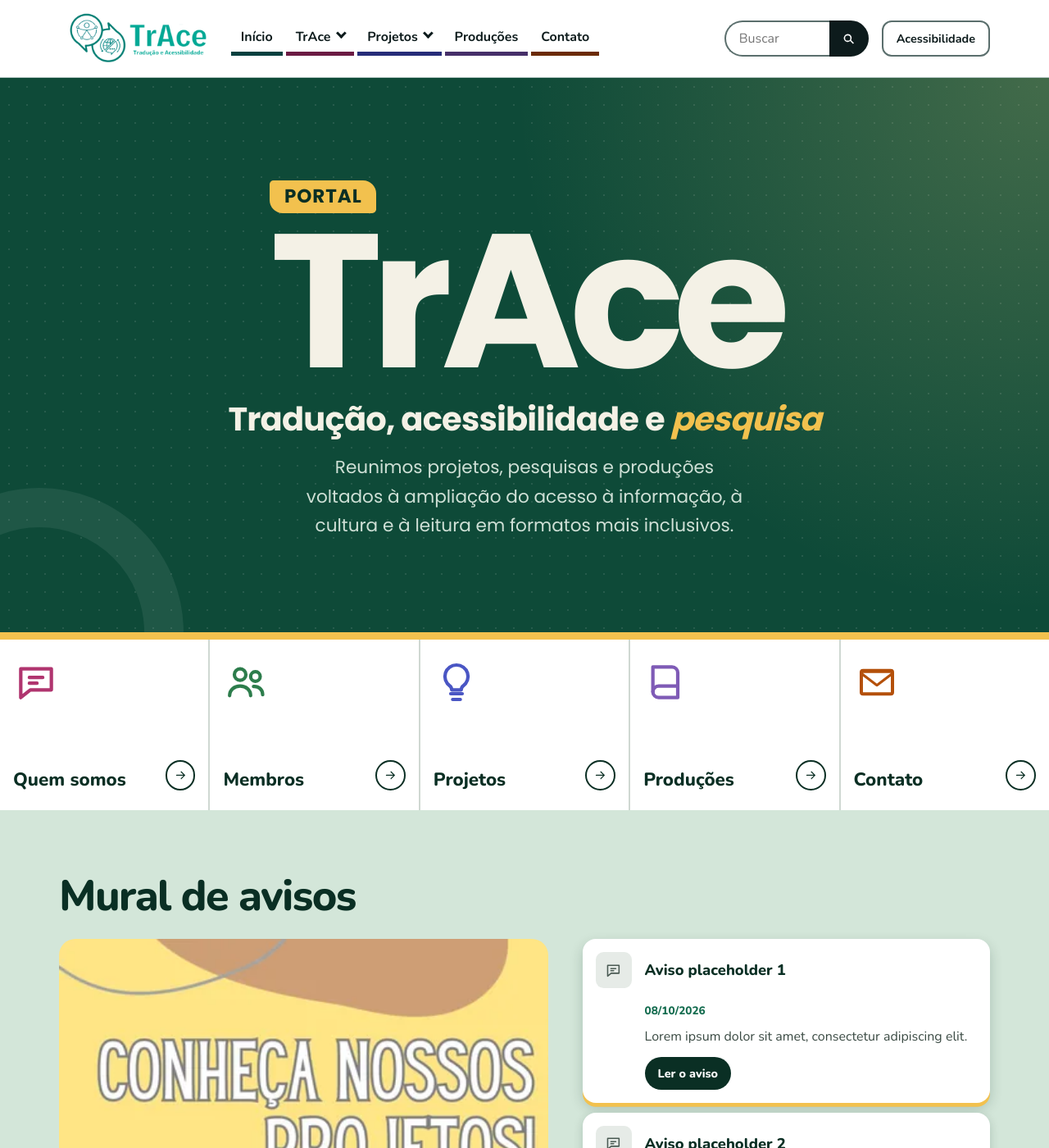
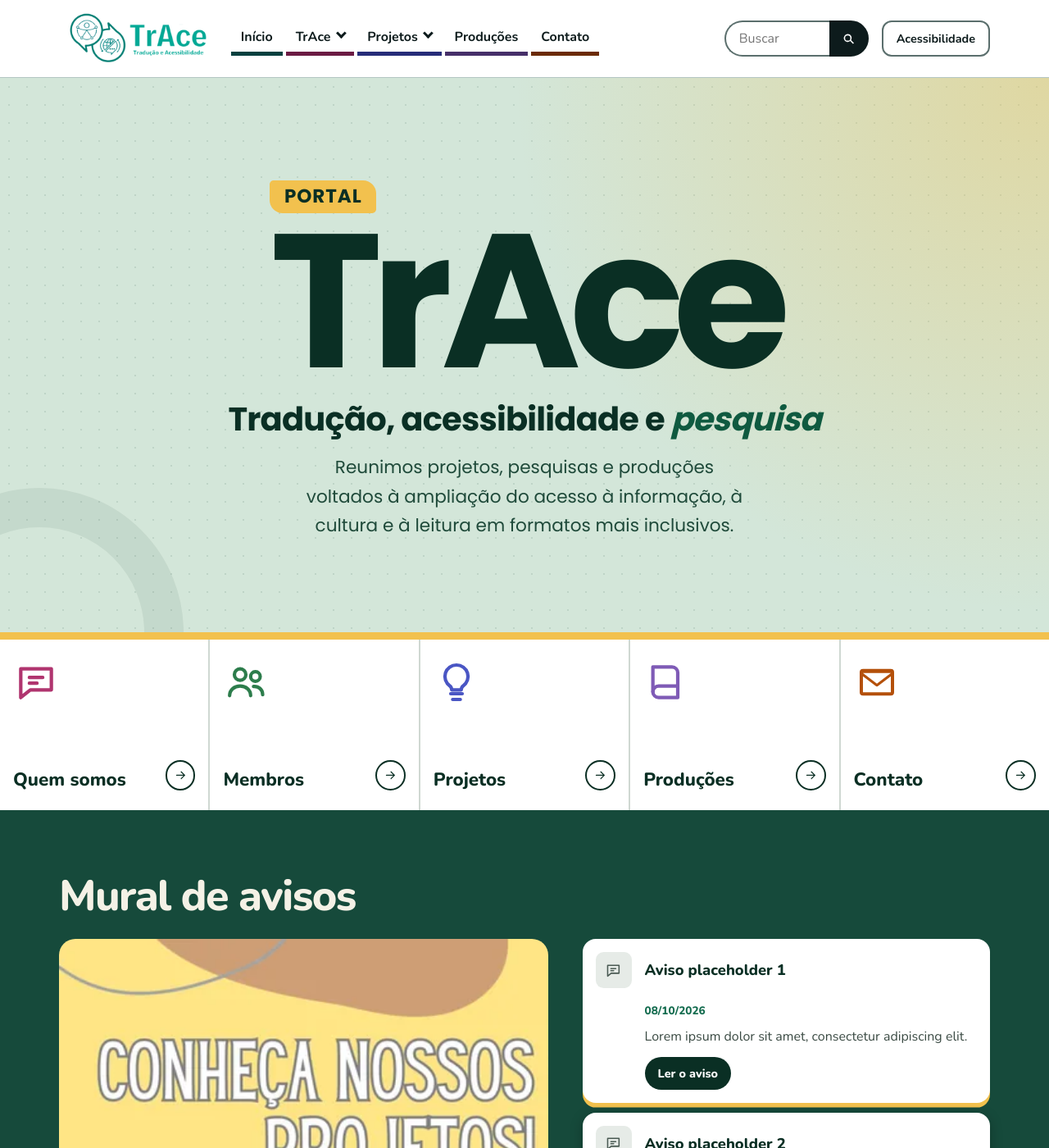
Before and after one commit to Niuuzinho/site-trace-teste, a Jekyll site: the page built from inicio-teste.html, in a window 1280 px wide and 1400 px high. Shown: the whole window at 82% size. Built offline with Jekyll 4.4.1, drawn with Linux system fonts in a browser that asks for light colours.

Commit message:
Teste v6: fundo da página em verde escuro e sessão 1 em verde pastel
Co-Authored-By: Claude Sonnet 5.5 <noreply@anthropic.com>
Claude-Session: https://claude.ai/code/session_01AbHHXVauvBZ2sfPmWDepMS

```diff
--- a/assets/css/inicio.css
+++ b/assets/css/inicio.css
@@ -171,3 +171,23 @@ html[data-contraste="alto"] .in-pr-tipo { background: #000; color: #fff; }
 html[data-contraste="alto"] .in { --in-fundo: #fff; --in-escuro: #000; --in-icone: #000; }
 html[data-contraste="alto"] .in-divisor::before, html[data-contraste="alto"] .in-divisor::after { background: #000; }
 html[data-contraste="alto"] .in-pilula { background: #000; color: #fff; }
+
+/* ===== inversão: fundo da PÁGINA em verde escuro agradável; fundo da sessão 1 em verde pastel ===== */
+.in { --in-fundo: #164a3b; --in-verde: #d3e6d9; --in-hero-tx: #0a2f24; --in-hero-dest: #0f5a40; background: var(--in-fundo); }
+.in-hero { color: var(--in-hero-tx); background-image: radial-gradient(circle at 100% 0, rgb(242 193 78 / 0.40) 0, rgb(242 193 78 / 0) 45%), radial-gradient(rgb(10 47 36 / 0.10) 1.5px, transparent 1.5px); background-size: auto, 22px 22px; }
+.in-hero::before { border-color: rgb(10 47 36 / 0.07); }
+.in-hero h1 { color: var(--in-hero-tx); }
+.in-sub { color: var(--in-hero-tx); }
+.in-sub-dest { color: var(--in-hero-dest); }
+.in-lead { color: #1f4a3a; }
+.in-bloco { color: var(--in-claro); }
+.in-bloco .in-sec-titulo { color: var(--in-claro); }
+.in-divisor::before, .in-divisor::after { background: rgb(244 241 230 / 0.28); }
+.in-div-sim { color: var(--in-brilho); }
+.in-ac-card, .in-pr-link { box-shadow: 0 0.25rem 0.9rem rgb(0 0 0 / 0.25); }
+.in-ac.js .in-ac-item.is-ativo .in-ac-card { box-shadow: 0 0.35rem 0 var(--in-brilho); }
+html[data-contraste="alto"] .in { --in-fundo: #000; --in-verde: #000; --in-hero-tx: #fff; --in-hero-dest: #fff; --in-claro: #fff; --in-brilho: #fff; }
+html[data-contraste="alto"] .in-hero { background-image: none; }
+html[data-contraste="alto"] .in-lead { color: #fff; }
+html[data-contraste="alto"] .in-divisor::before, html[data-contraste="alto"] .in-divisor::after { background: #fff; }
+html[data-contraste="alto"] .in-pilula { background: #fff; color: #000; }
```
Also changed, not shown: CLAUDE.md (+1 -0 lines).
